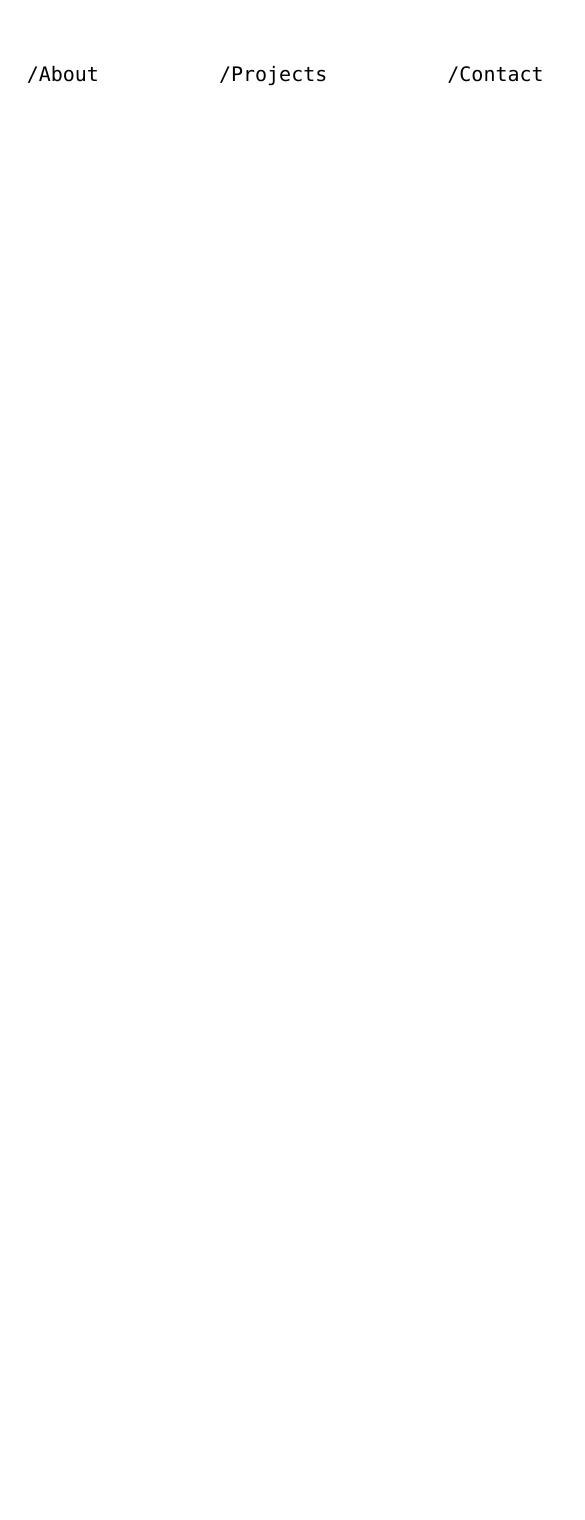
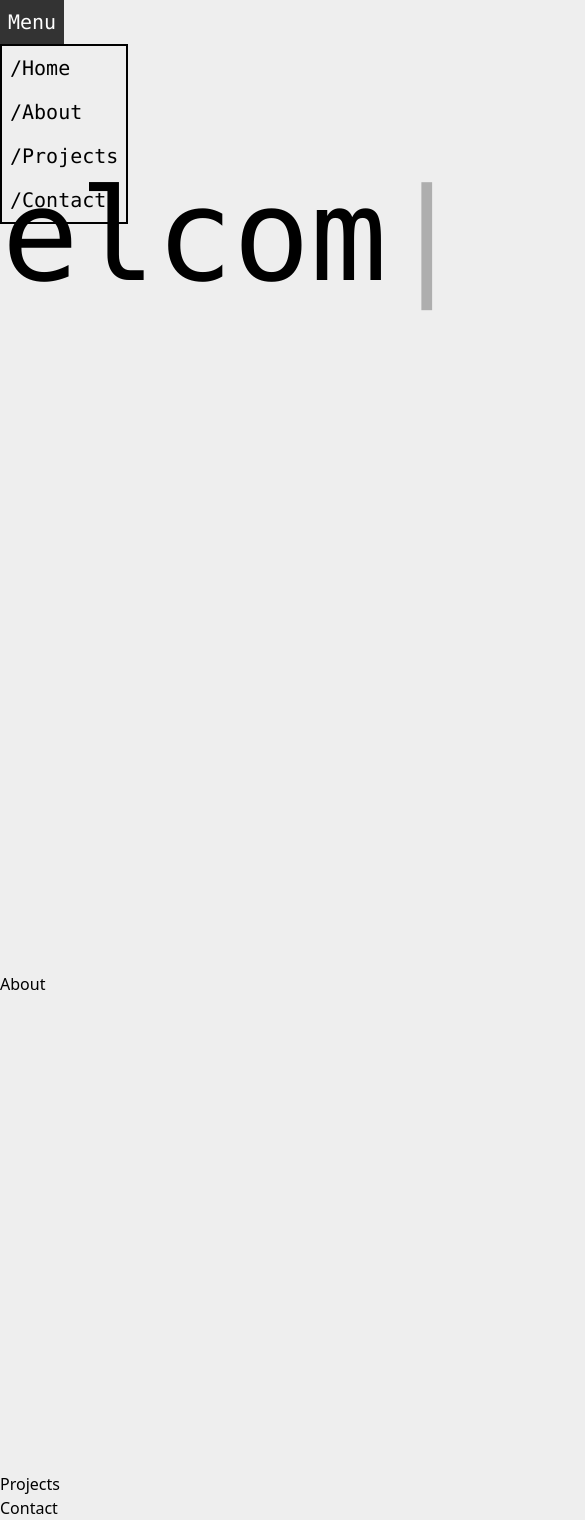
Before and after one commit to NateWise7/Portfolio, a React (Create React App) app: page / in a window 390 px wide. Shown: the whole page, 585 px wide, since content can reach past the window. Before the commit the page ends 844 px from the top, so only its background shows below. Built offline with nearby package versions, Linux system fonts and the light colour scheme.

Commit message:
i dont remember what i did

```diff
--- /dev/null
+++ b/src/components/about/About.js
@@ -0,0 +1,12 @@
+import React from "react";
+import './about.css'
+
+function About() {
+    return (
+        <div id="About" className="about">
+         <h1>About</h1>
+        </div>
+    )
+}
+
+export default About;
--- /dev/null
+++ b/src/components/about/about.css
@@ -0,0 +1,3 @@
+.about {
+    height: 500px;
+}
--- /dev/null
+++ b/src/components/contact/Contact.js
@@ -0,0 +1,11 @@
+import React from "react";
+
+function Contact() {
+    return (
+        <div id="Contact">
+        <h1>Contact</h1>
+        </div>
+    )
+}
+
+export default Contact;
--- a/src/components/effects/MatrixEffect.js
+++ b/src/components/effects/MatrixEffect.js
@@ -1,6 +1,6 @@
 import { useState, useEffect, useRef } from "react";
 
-function MatrixEffect( { str, num }) {
+function MatrixEffect({ str, num }) {
 const [ effectItems, setEffectItems ] = useState('')
 
 
--- /dev/null
+++ b/src/components/homepage/Home.js
@@ -0,0 +1,19 @@
+import React from "react";
+import Typewriter from 'typewriter-effect';
+import './home.css';
+
+function Home() {
+    return (
+        <h1 className="text-9xl w-full home flex justify-center font-mono mt-32">
+                    <Typewriter
+                        onInit={(typewriter) => {
+                        typewriter
+                        .pauseFor(4500)
+                        .typeString('Welcome!')
+                        .start();
+                    }}/>
+        </h1>
+    )
+}
+
+export default Home;
--- /dev/null
+++ b/src/components/homepage/home.css
@@ -0,0 +1,3 @@
+.home {
+    height: 50rem;
+}
--- a/src/components/navigation/Nav.css
+++ b/src/components/navigation/Nav.css
@@ -1,10 +1,41 @@
-.gradient-text {
-    background-color: #f3ec78;
-    background-image: linear-gradient(45deg, #000000, #27a107);
-    background-size: 100%;
-    -webkit-background-clip: text;
-    -moz-background-clip: text;
-    -webkit-text-fill-color: transparent;
-    -moz-text-fill-color: transparent;
-    transition: background-size 0.3s ease-in-out;
-}
+
+.dropdown {
+    position: relative;
+    flex: inline-block;
+  }
+
+  .dropbtn {
+    background-color: #333;
+    color: white;
+    padding: 0.5rem;
+    border: none;
+    cursor: pointer;
+  }
+
+  .dropdown-content {
+    display: none;
+    position: absolute;
+    z-index: 1;
+    border: 2px solid black;
+  }
+
+  .dropdown-content a {
+    color: black;
+    padding: 0.5rem;
+    text-decoration: none;
+    display: block;
+  }
+
+  .dropdown:hover .dropdown-content {
+    display: block;
+  }
+
+  @media screen and (max-width: 768px) {
+    .links {
+      display: none;
+    }
+
+    .dropdown {
+      display: inline-block;
+    }
+  }
--- a/src/components/navigation/Nav.js
+++ b/src/components/navigation/Nav.js
@@ -1,26 +1,58 @@
-import React from "react";
+import { useState, useEffect } from "react";
 import "./Nav.css";
 import MatrixEffect from "../effects/MatrixEffect";
 
 
 function Nav() {
+  const [windowWidth, setWindowWidth] = useState(window.innerWidth);
+
+  useEffect(() => {
+    const handleResize = () => {
+      setWindowWidth(window.innerWidth);
+    };
+
+    window.addEventListener('resize', handleResize);
+
+    return () => {
+      window.removeEventListener('resize', handleResize);
+    };
+  }, []);
+
+  const isMobile = windowWidth <= 450;
+
     return (
+            <>
+              {isMobile ? (
+      <nav className="w-full h-200px flex justify-left font-mono text-xl">
+        <div className="dropdown">
+          <button className="dropbtn">Menu</button>
+          <div className="dropdown-content">
+            <a className="dropdownContentHover" href="#Home">/Home</a>
+            <a className="" href="#About">/About</a>
+            <a className="" href="#Projects">/Projects</a>
+            <a className="" href="#Projects">/Contact</a>
+          </div>
+        </div>
+      </nav>
+      ) : (
       <nav className="w-full h-200px flex justify-center font-mono text-xl">
-        <div className="inline-flex cursor-pointer">
-          <a href="#Home" className="m-10 p-5 box">
-              <MatrixEffect str='/Home' num={10} />
+        <div className="back inline-flex cursor-pointer ">
+          <a href="#Home" className="p-5 lg:m-10 md:mx-5 md:my-10 sm:mx-1 sm:my-10 sm:text-sm md:text-xl">
+            <MatrixEffect str='/Home' num={10} />
           </a>
-          <a href="#About" className="m-10 p-5 box">
+          <a href="#About" className="p-5 lg:m-10 md:mx-5 md:my-10 sm:mx-1 sm:my-10 sm:text-sm md:text-xl">
             <MatrixEffect str='/About' num={15} />
           </a>
-          <a href="#Projects" className="m-10 p-5 box">
+          <a href="#Projects" className="p-5 lg:m-10 md:mx-5 md:my-10 sm:mx-1 sm:my-10 sm:text-sm md:text-xl">
             <MatrixEffect str='/Projects' num={21} />
           </a>
-          <a href="#Contact" className="m-10 p-5 box">
+          <a href="#Contact" className="p-5 lg:m-10 md:mx-5 md:my-10 sm:mx-1 sm:my-10 sm:text-sm md:text-xl">
             <MatrixEffect str='/Contact' num={30} />
             </a>
         </div>
-      </nav>
+        </nav>
+      )}
+      </>
     );
   }
 
--- /dev/null
+++ b/src/components/projects/Projects.js
@@ -0,0 +1,11 @@
+import React from "react";
+
+function Projects() {
+    return (
+        <div id="Projects">
+            <h1>Projects</h1>
+        </div>
+    )
+}
+
+export default Projects;
--- a/src/containers/App.js
+++ b/src/containers/App.js
@@ -1,18 +1,20 @@
 import Nav from "../components/navigation/Nav";
-
+import Home from "../components/homepage/Home";
+import About from "../components/about/About";
+import Projects from "../components/projects/Projects";
+import Contact from "../components/contact/Contact"
 
 
 function App() {
-
-
-
-
-
-
   return (
-    <div>
+    <>
+    <div id="Home"></div>
       <Nav />
-    </div>
+      <Home />
+      <About />
+      <Projects />
+      <Contact />
+    </>
   );
 }
 
--- a/src/index.css
+++ b/src/index.css
@@ -1,3 +1,9 @@
 @tailwind base;
 @tailwind components;
 @tailwind utilities;
+
+body, html {
+    background-color: #eeeeee;
+    height: 100%;
+    width: 100%;
+}
```
